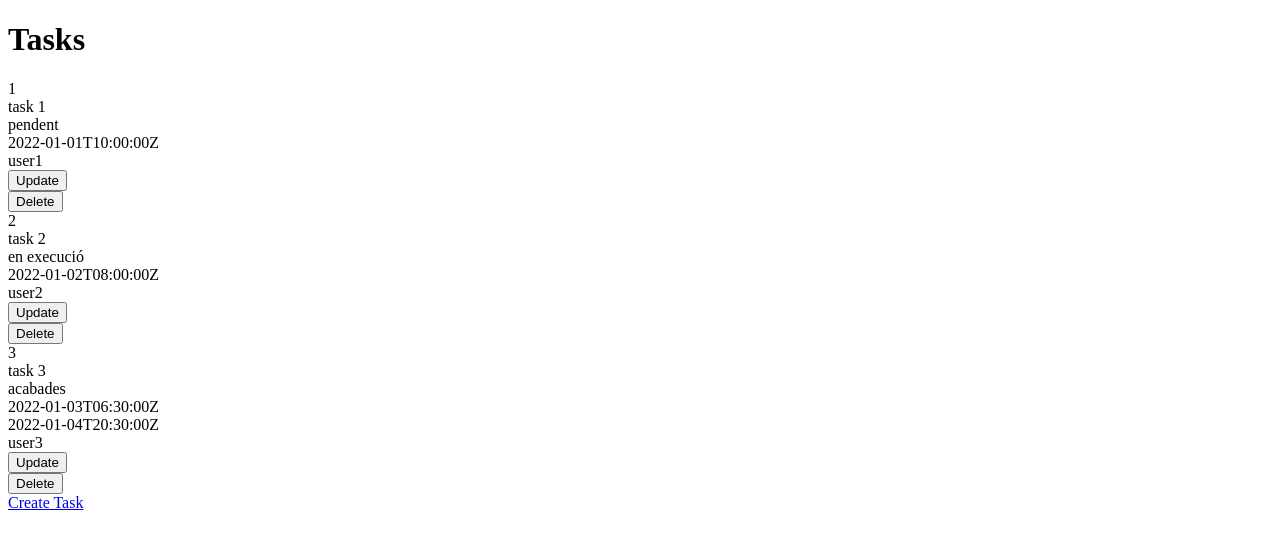
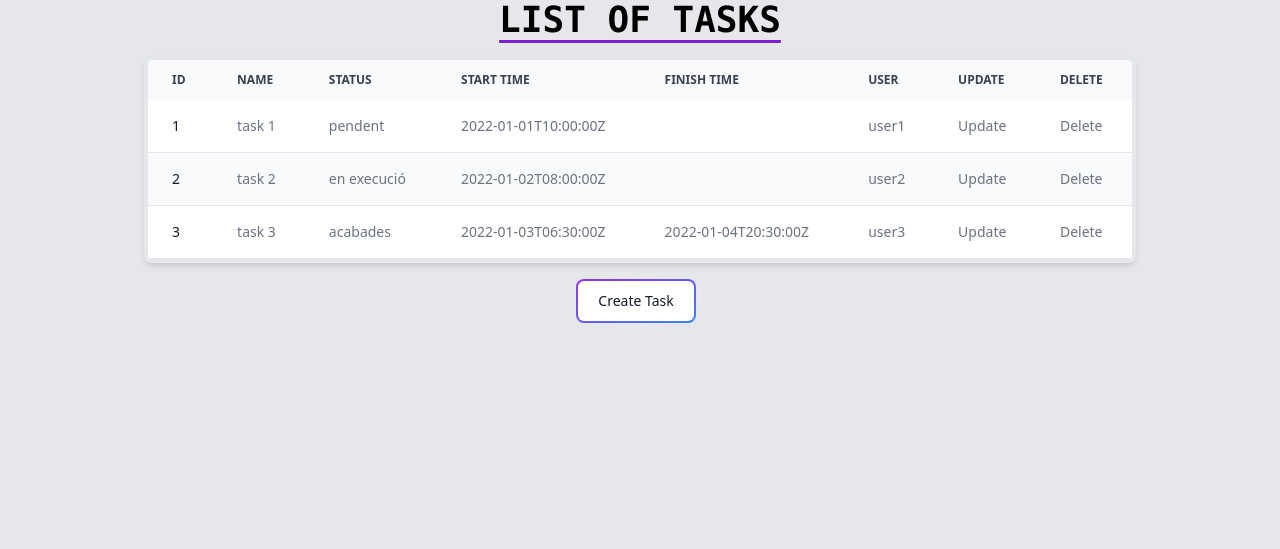
Before and after one commit to nachoa88/sprint3-developers, a PHP site: page / in a window 1280 px wide. Shown: the top 549 px of the page. Run offline with PHP 8.4, Linux system fonts and the light colour scheme; some libraries are stand-ins or nearby versions.

Commit message:
First Layout & Index styling

```diff
--- a/app/views/layouts/layout.phtml
+++ b/app/views/layouts/layout.phtml
@@ -1,11 +1,17 @@
 <!DOCTYPE html>
 <html lang="en">
+
 <head>
 	<meta charset="UTF-8">
 	<meta http-equiv="X-UA-Compatible" content="IE=edge">
 	<meta name="viewport" content="width=device-width, initial-scale=1.0">
+	<script src="https://cdn.tailwindcss.com"></script>
 </head>
-<body>
-	<?php echo $this->content(); ?>
+
+<body class="dark bg-gray-200">
+	<div class="container mx-auto px-4 max-w-screen-lg text-center">
+		<?php echo $this->content(); ?>
+	</div>
 </body>
+
 </html>
--- a/app/views/scripts/task/index.phtml
+++ b/app/views/scripts/task/index.phtml
@@ -1,32 +1,63 @@
-<?php
-echo "<h1>Tasks</h1>";
-echo "<div class='tasks-container'>";
+<h1 class="font-mono text-black font-bold underline uppercase underline-offset-8 decoration-purple-700 text-4xl mb-4">List of Tasks</h1>
 
-foreach ($this->message as $task) {
-    echo "<div>";
-    echo "<div>" . $task['id'] . "</div>";
-    echo "<div>" . $task['name'] . "</div>";
-    echo "<div>" . $task['status'] . "</div>";
-    echo "<div>" . $task['dateTimeStarted'] . "</div>";
-    echo "<div>" . $task['dateTimeFinished'] . "</div>";
-    echo "<div>" . $task['user'] . "</div>";
+<div class="relative overflow-x-auto shadow-md sm:rounded-lg border-4 dark:border-purple-700">
+    <table class="w-full text-sm text-left rtl:text-right text-gray-500 dark:text-gray-400">
+        <thead class="text-xs text-gray-700 uppercase bg-gray-50 dark:bg-gray-700 dark:text-gray-400">
+            <tr>
+                <th scope="col" class="px-6 py-3">ID</th>
+                <th scope="col" class="px-6 py-3">Name</th>
+                <th scope="col" class="px-6 py-3">Status</th>
+                <th scope="col" class="px-6 py-3">Start Time</th>
+                <th scope="col" class="px-6 py-3">Finish Time</th>
+                <th scope="col" class="px-6 py-3">User</th>
+                <th scope="col" class="px-6 py-3">Update</th>
+                <th scope="col" class="px-6 py-3">Delete</th>
+            </tr>
+        </thead>
+        <tbody>
+            <?php foreach ($this->message as $task) { ?>
+                <tr class="odd:bg-white odd:dark:bg-gray-900 even:bg-gray-50 even:dark:bg-gray-800 border-b dark:border-gray-700 hover:bg-gray-50 dark:hover:bg-gray-600">
+                    <th scope="row" class="px-6 py-4 font-medium text-gray-900 whitespace-nowrap dark:text-white">
+                        <?php echo $task['id'] ?>
+                    </th>
+                    <td class="px-6 py-4">
+                        <?php echo $task['name'] ?>
+                    </td>
+                    <td class="px-6 py-4">
+                        <?php echo $task['status'] ?>
+                    </td>
+                    <td class="px-6 py-4">
+                        <?php echo $task['dateTimeStarted'] ?>
+                    </td>
+                    <td class="px-6 py-4">
+                        <?php echo $task['dateTimeFinished'] ?>
+                    </td>
+                    <td class="px-6 py-4">
+                        <?php echo $task['user'] ?>
+                    </td>
+                    <!-- Update Task button -->
+                    <td class="px-6 py-4">
+                        <form action='update' method='post'>
+                            <input type='hidden' name='id' value='<?php echo $task['id']; ?>'>
+                            <input type='submit' value='Update'>
+                        </form>
+                    </td>
+                    <!-- Delete Task button -->
+                    <td class="px-6 py-4">
+                        <form action='delete' method='post'>
+                            <input type='hidden' name='id' value='<?php echo $task['id']; ?>'>
+                            <input type='submit' value='Delete'>
+                        </form>
+                    </td>
+                </tr>
+            <?php } ?>
+        </tbody>
+    </table>
+</div>
 
-    // Update button
-    echo "<form action='update' method='post'>";
-    echo "<input type='hidden' name='id' value='" . $task['id'] . "'>";
-    echo "<input type='submit' value='Update'>";
-    echo "</form>";
-
-    // Delete button
-    echo "<form action='delete' method='post'>";
-    echo "<input type='hidden' name='id' value='" . $task['id'] . "'>";
-    echo "<input type='submit' value='Delete'>";
-    echo "</form>";
-
-    echo "</div>";
-}
-
-echo "</div>";
-
-// Create Task button
-echo "<a href='create'>Create Task</a>";
+<!-- Create Task button -->
+<a href='create' class="mt-4 relative inline-flex items-center justify-center p-0.5 mb-2 me-2 overflow-hidden text-sm font-medium text-gray-900 rounded-lg group bg-gradient-to-br from-purple-600 to-blue-500 group-hover:from-purple-600 group-hover:to-blue-500 hover:text-white dark:text-white focus:ring-4 focus:outline-none focus:ring-blue-300 dark:focus:ring-blue-800">
+    <span class="relative px-5 py-2.5 transition-all ease-in duration-75 bg-white dark:bg-gray-900 rounded-md group-hover:bg-opacity-0">
+        Create Task
+    </span>
+</a>
```
